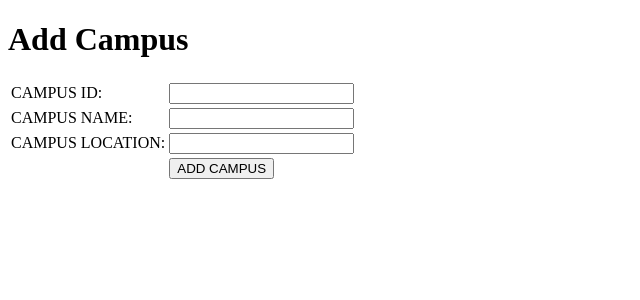
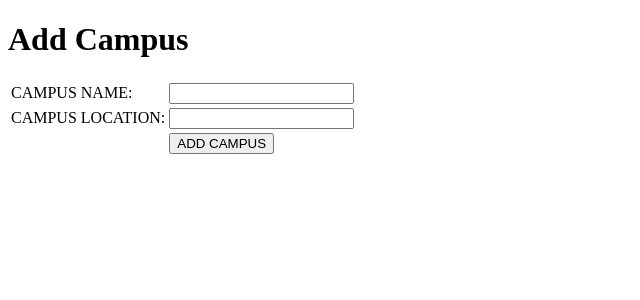
Before and after one commit to Thembeka-Yvonne/MEB-HUB-PROJECT, a Django app: page /administration/add_campus in a window 1280 px wide. Shown: the top 300 px of the page, without its empty margins (0-640 px from the left). Run offline with Django 5.2, Linux system fonts and the light colour scheme.

Commit message:
Changing the campus model and view to automatically generate id

```diff
--- a/administration/templates/admin/campus/add_campus.html
+++ b/administration/templates/admin/campus/add_campus.html
@@ -10,10 +10,10 @@
     <form action="{% url 'add_campus' %}" method="POST">
       {% csrf_token %}
       <table>
-        <tr>
+        {% comment %} <tr>
           <td>CAMPUS ID:</td>
           <td><input type="number" name="campus_id"></td>
-        </tr>
+        </tr> {% endcomment %}
         <tr>
           <td>CAMPUS NAME:</td>
           <td><input type="text" name="campus_name"></td>
--- a/login/models.py
+++ b/login/models.py
@@ -6,9 +6,8 @@ from django.db.models import IntegerField, CharField, OneToOneField, ForeignKey
 
 
 # Create your models here.
-
 class Campus(models.Model):
-    campus_id = models.IntegerField(primary_key=True)
+    campus_id = models.BigAutoField(primary_key=True)
     campus_name = models.CharField(max_length=164)
     location = models.CharField(max_length=164)
 
```
Also changed, not shown: login/migrations/0005_remove_campus_campus_id_campus_id.py (added), login/migrations/0006_remove_campus_id_campus_campus_id.py (added), login/migrations/0007_alter_campus_campus_id.py (added), login/migrations/0008_alter_campus_campus_id.py (added), login/migrations/0009_alter_campus_campus_id.py (added), login/migrations/0010_alter_campus_campus_id.py (added), login/migrations/0011_alter_campus_campus_id.py (added), login/migrations/0012_alter_campus_campus_id.py (added).
